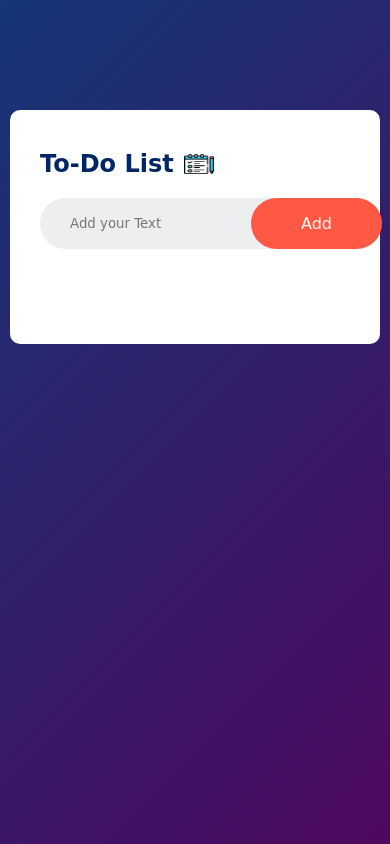
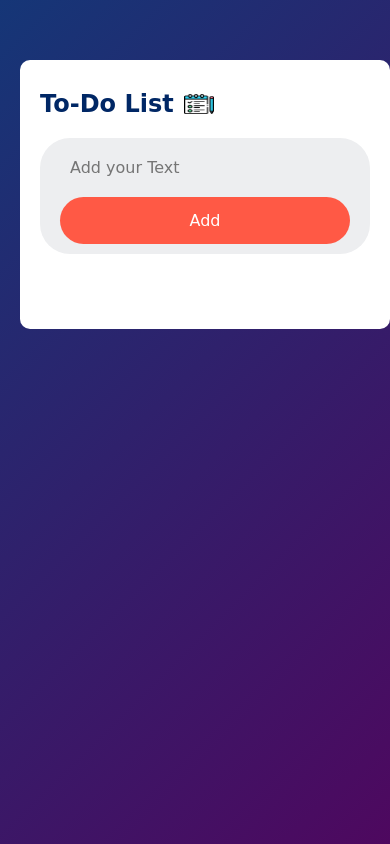
Before and after one commit to KhushiGupta19826/To-Do-List, a plain HTML site: page index.html in a window 390 px wide. Drawn offline with Linux system fonts and the light colour scheme.

Commit message:
Made CSS responsive

```diff
--- a/style.css
+++ b/style.css
@@ -1,101 +1,145 @@
-*{
-    margin : 0;
-    padding : 0;
-    font-family: 'Dancing Script' , cursive;
+* {
+    margin: 0;
+    padding: 0;
+    font-family: 'Dancing Script', cursive;
     box-sizing: border-box;
 }
-.container{
-    width : 100%;
+
+.container {
+    width: 100%;
     min-height: 100vh;
-    background :linear-gradient(135deg, #153677 , #4e085f );
-    padding : 10px;
+    background: linear-gradient(135deg, #153677, #4e085f);
+    padding: 10px;
 }
-.todo-app{
-    width : 100%;
+
+.todo-app {
+    width: 100%;
     max-width: 540px;
-    background : #fff;
-    margin : 100px auto 20px;
-    padding : 40px 30px 70px;
+    background: #fff;
+    margin: 100px auto 20px;
+    padding: 40px 30px 70px;
     border-radius: 10px;
+}
 
-}
-.todo-app h2{
-    color : #002765;
-    display : flex;
-    align-items : center;
+.todo-app h2 {
+    color: #002765;
+    display: flex;
+    align-items: center;
     margin-bottom: 20px;
 }
-.todo-app h2 img{
-    width : 30px;
-    margin-left: 10px ;
+
+.todo-app h2 img {
+    width: 30px;
+    margin-left: 10px;
 }
-.row{
+
+.row {
     display: flex;
+    flex-wrap: wrap; /* allow wrap on smaller screens */
+    gap: 10px;
     align-items: center;
     justify-content: space-between;
     background: #edeef0;
     border-radius: 30px;
-    padding-left: 20px;
+    padding: 10px 20px;
     margin-bottom: 25px;
 }
-input{
-    flex:1;
+
+input {
+    flex: 1 1 auto;
+    min-width: 0;
     border: none;
-    outline : none;
+    outline: none;
     background: transparent;
-    padding : 10px;
+    padding: 10px;
+    font-size: 16px;
 }
-button{
-    border : none;
+
+button {
+    flex-shrink: 0;
+    border: none;
     outline: none;
-    padding: 16px 50px;
-    background : #ff5945;
-    color : #fff;
+    padding: 12px 30px;
+    background: #ff5945;
+    color: #fff;
     font-size: 16px;
-    cursor:pointer;
+    cursor: pointer;
     border-radius: 40px;
 }
-ul li{
+
+ul li {
     list-style: none;
-    font-size : 17px;
+    font-size: 17px;
     padding: 12px 8px 12px 50px;
     user-select: none;
-    cursor : pointer;
+    cursor: pointer;
     position: relative;
+    word-break: break-word;
+}
 
-}
-ul li::before{
-    content : '';
+ul li::before {
+    content: '';
     position: absolute;
     height: 28px;
-    width : 28px;
-    border-radius : 50%;
+    width: 28px;
+    border-radius: 50%;
     background-image: url(assets/unchecked-image.png);
     background-size: cover;
     background-position: center;
     top: 12px;
     left: 8px;
 }
-ul li.checked{
-    color : #555;
+
+ul li.checked {
+    color: #555;
     text-decoration: line-through;
+}
 
-}
-ul li.checked::before{
+ul li.checked::before {
     background-image: url(assets/checked.png);
 }
-ul li span{
-    position:absolute;
+
+ul li span {
+    position: absolute;
     right: 0;
-    top : 5px;
-    width : 40px;
-    height : 40px;
+    top: 5px;
+    width: 40px;
+    height: 40px;
     font-size: 22px;
     color: #555;
     line-height: 40px;
-    text-align : center;
+    text-align: center;
     border-radius: 50px;
 }
-ul li span:hover{
+
+ul li span:hover {
     background: #edeef0;
 }
+
+/* 🌐 Responsive styles */
+@media (max-width: 600px) {
+    .todo-app {
+        padding: 30px 20px 50px;
+        margin: 50px 10px;
+    }
+
+    .row {
+        flex-direction: column;
+        align-items: stretch;
+    }
+
+    input {
+        width: 100%;
+    }
+
+    button {
+        width: 100%;
+        padding: 14px;
+        font-size: 16px;
+    }
+
+    .todo-app h2 {
+        font-size: 24px;
+        flex-wrap: wrap;
+    }
+}
```
